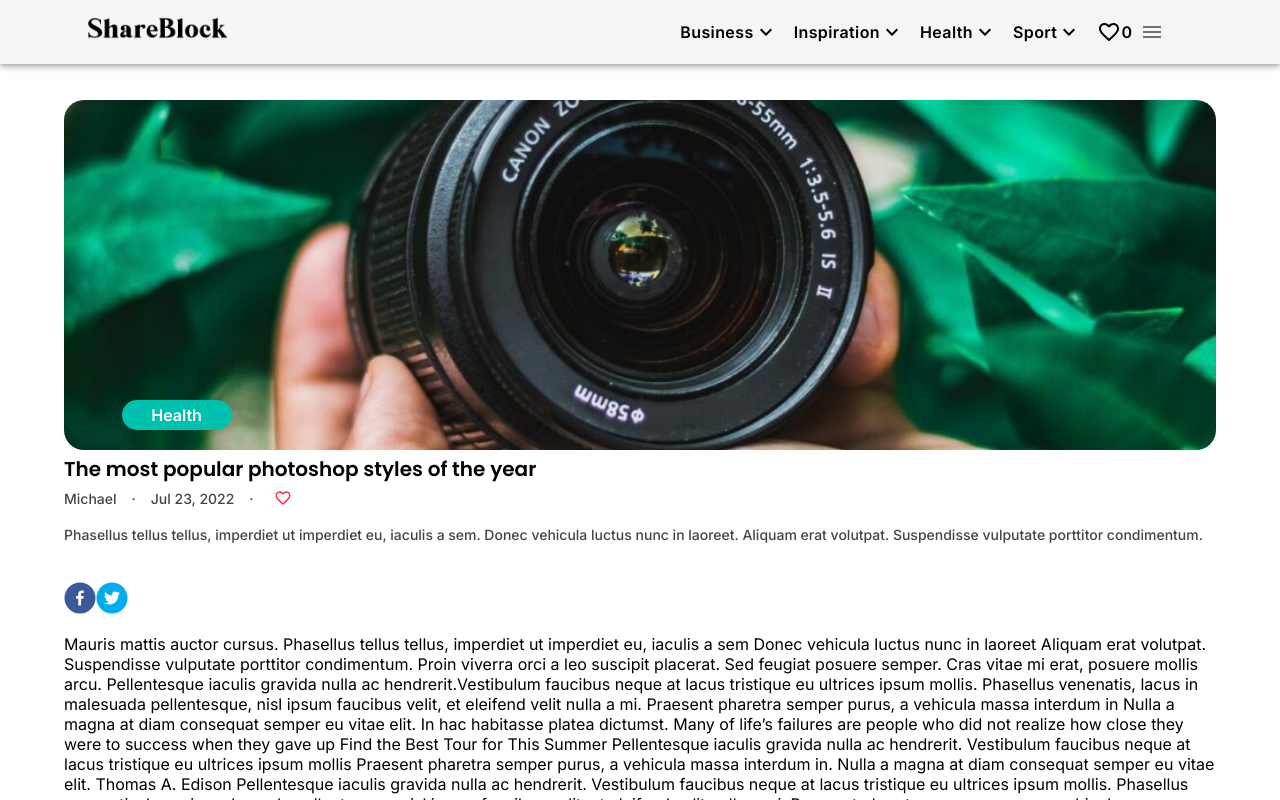
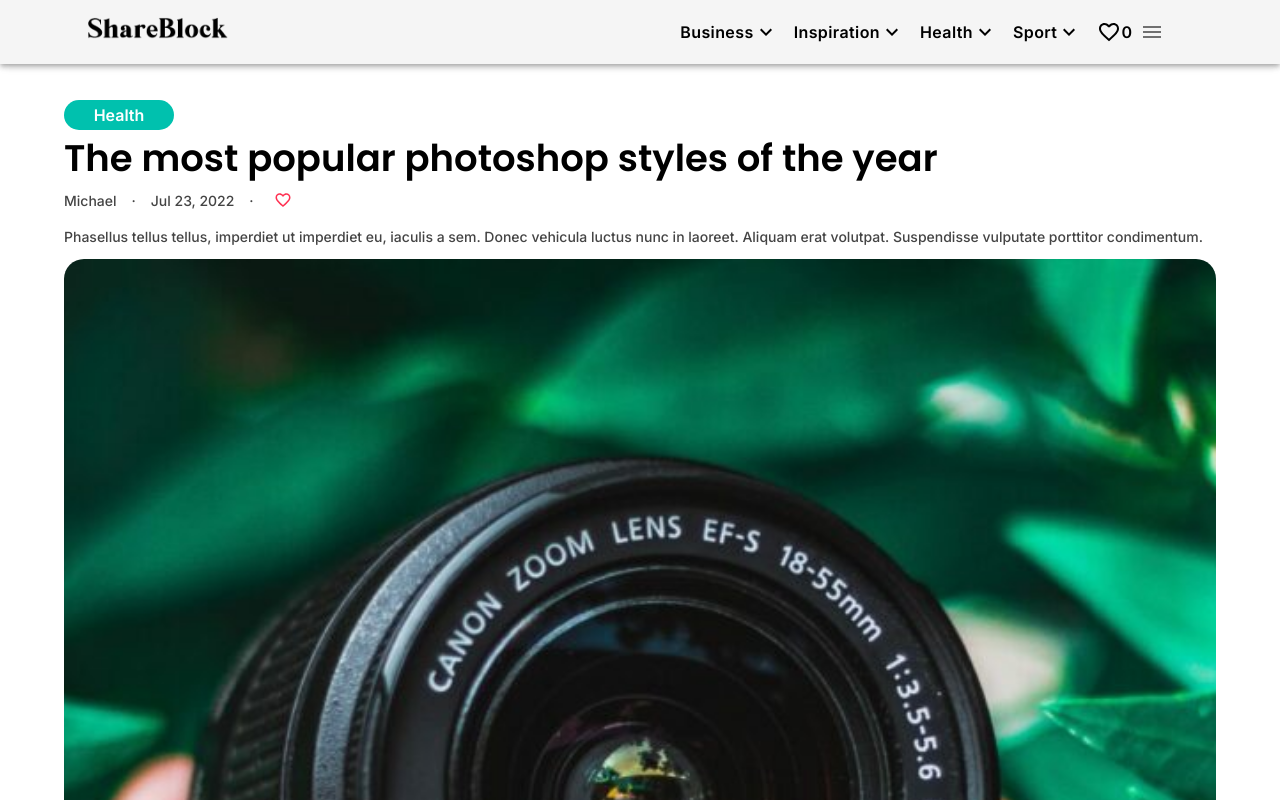
Before and after one commit to marianabalanchuk/blog-project, a React (Create React App) app: page /article/1 in a window 1280 px wide. Shown: the top 800 px of the page. Built offline with nearby package versions, Linux system fonts and the light colour scheme.

Commit message:
added styling to article page

```diff
--- a/src/components/Articles/ArticlesListItem.tsx
+++ b/src/components/Articles/ArticlesListItem.tsx
@@ -52,7 +52,11 @@
                 setOpen={setIsOpenModal}
             />
             <div>
-                <img src={image} alt="article image" />
+                <img
+                    src={image}
+                    alt="article image"
+                    className="article-image"
+                />
             </div>
 
             <div className="article-data">
--- /dev/null
+++ b/src/pages/ArticlePage/ArticlePage.scss
@@ -0,0 +1,17 @@
+.article-page-container {
+    .article {
+        display: flex;
+        flex-direction: column-reverse;
+        img {
+            max-height: fit-content;
+            max-width: 100%;
+        }
+    }
+
+    .article-category {
+        position: static;
+    }
+    .article-title {
+        font-size: 37px;
+    }
+}
--- a/src/pages/ArticlePage/ArticlePage.tsx
+++ b/src/pages/ArticlePage/ArticlePage.tsx
@@ -1,8 +1,5 @@
 import { useParams } from 'react-router-dom'
 import ArticlesArray, { Article, getArticlesObject } from 'utils/ArticlesArray'
-import { useAppDispatch, useAppSelector } from 'redux/hooks'
-import { useState } from 'react'
-import { addToFavorites, removeFromFavorites } from 'redux/likeReducer'
 import GetCategoryHelper from 'utils/GetCategoryHelper'
 import ArticlesListItem from 'components/Articles/ArticlesListItem'
 import {
@@ -11,6 +8,7 @@
     TwitterIcon,
     TwitterShareButton,
 } from 'react-share'
+import './ArticlePage.scss'
 
 type Props = {
     articlesObject?: {
@@ -23,23 +21,8 @@
 }: Props) => {
     const { id } = useParams()
     const article = articlesObject[parseInt(id!)]
-
-    const isLiked = useAppSelector((store) => store.articlesLike[parseInt(id!)])
-    const dispatch = useAppDispatch()
-
-    const [isOpenModal, setIsOpenModal] = useState(false)
-
-    const onLikeClick = (id: number) => {
-        isLiked ? setIsOpenModal(true) : dispatch(addToFavorites(id))
-    }
-
-    const removeArticle = (isTrue: boolean) => {
-        if (isTrue) {
-            dispatch(removeFromFavorites(id))
-        }
-    }
     return (
-        <>
+        <div className="article-page-container">
             <ArticlesListItem
                 id={parseInt(id!)}
                 title={article.title}
@@ -51,14 +34,20 @@
             />
             <div className="share_btns">
                 <FacebookShareButton
-                    url={'http://localhost:3000/article/1'}
+                    url={
+                        'https://www.makeuseof.com/add-social-share-buttons-in-react/'
+                    }
                     quote={'Dummy text!'}
                     hashtag="#muo"
                 >
                     <FacebookIcon size={32} round />
                 </FacebookShareButton>
 
-                <TwitterShareButton url={'http://localhost:3000/article/1'}>
+                <TwitterShareButton
+                    url={
+                        'https://www.makeuseof.com/add-social-share-buttons-in-react/'
+                    }
+                >
                     <TwitterIcon size={32} round />
                 </TwitterShareButton>
             </div>
@@ -68,7 +57,7 @@
                     __html: article.content!,
                 }}
             ></p>
-        </>
+        </div>
     )
 }
 
```
